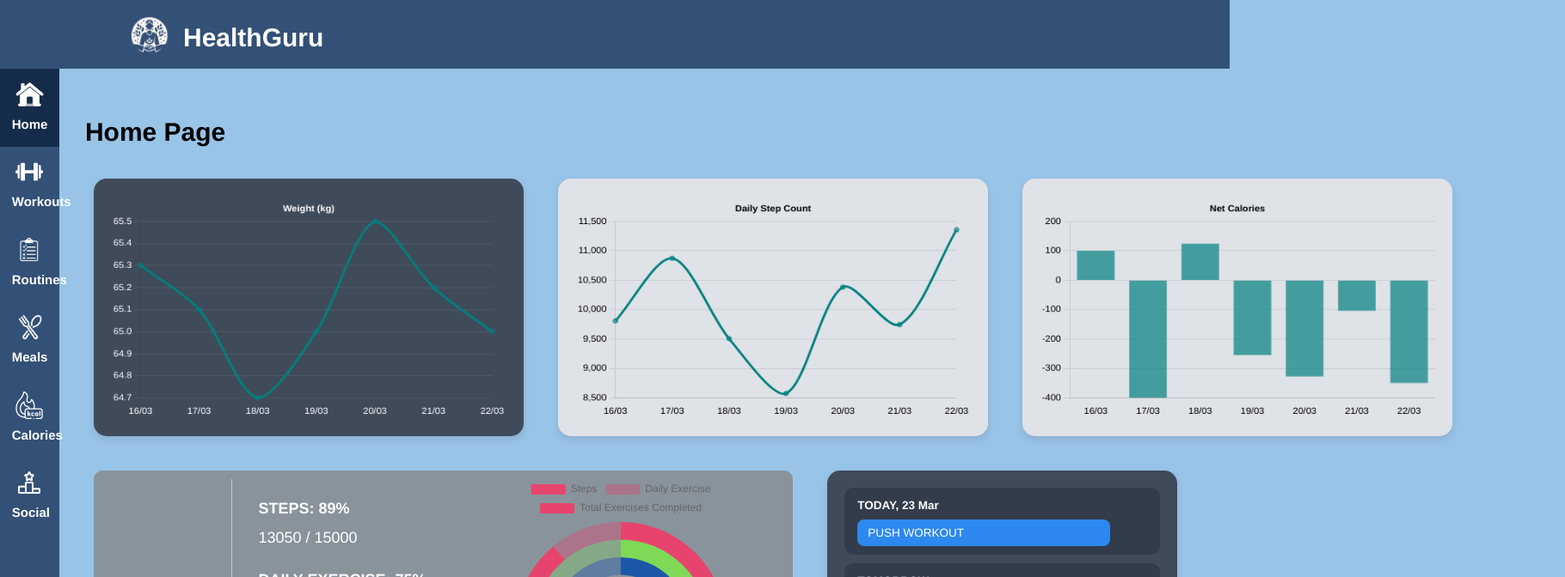
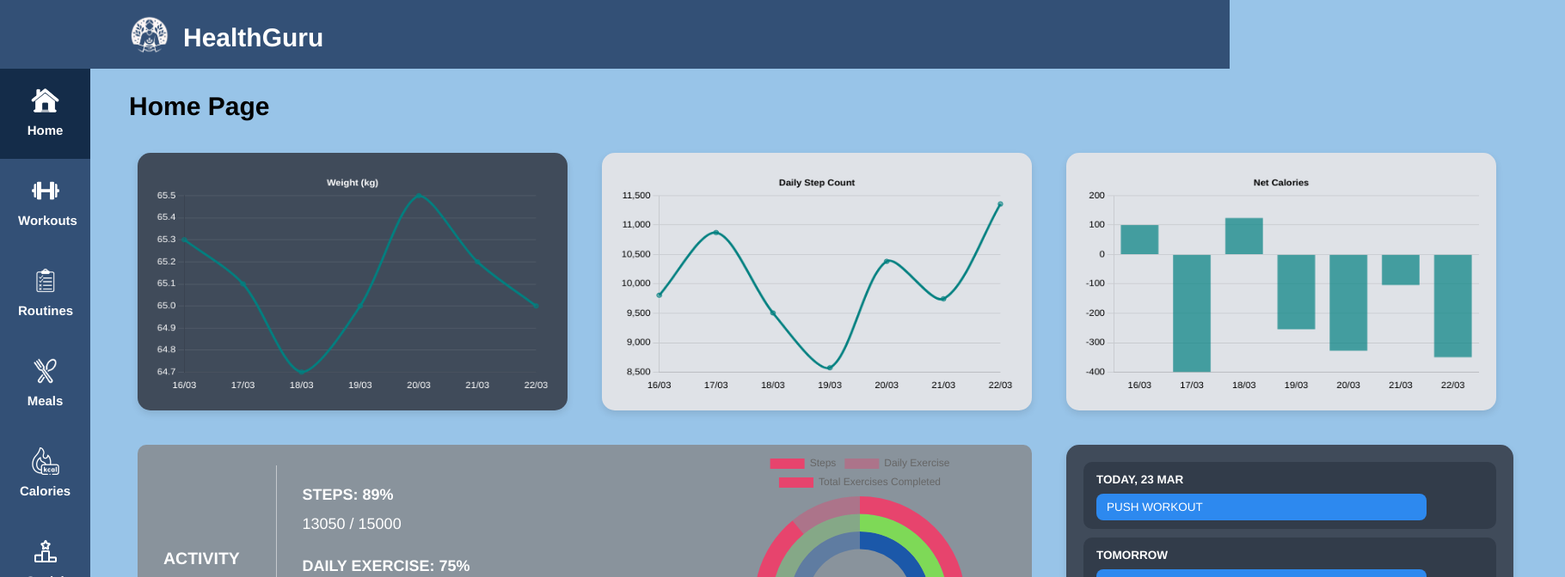
Before and after one commit to BT3103AppDev1/l1-final-term-project-group7, a Vue app: page / in a window 1280 px wide. Shown: the top 672 px of the page at 86% size, 1820 px wide, since content can reach past the window. Built offline with nearby package versions, Linux system fonts and the light colour scheme.

Commit message:
Updated Window Resizing and Scrolling Behaviour
- Fixed positions of top bar and nav bar
- Updated nav bar to have vertical scrolling in case of overflow
- Updated scroll bar colour
- Updated margins and paddings of main content components

```diff
--- a/index.html
+++ b/index.html
@@ -11,9 +11,3 @@
     <script type="module" src="/src/main.js"></script>
   </body>
 </html>
-
-<style>
-  body {
-    background-color: #98c4e8;
-  }
-</style>
--- a/src/App.vue
+++ b/src/App.vue
@@ -4,7 +4,7 @@
         <img src="@/assets/HealthGuru.png" alt="HealthGuru" class="logo"/>
         <h1 id="website-name">HealthGuru</h1>
       </div>
-      <div id="content-wrapper">
+      <div id="main">
         <div id="nav">
           <!-- Navigation links -->
           <router-link to="/">
@@ -25,11 +25,10 @@
           <router-link to="/social">
             <img src="@/assets/Social-Icon.png" alt="Social Icon" class="icon"/>
             Social</router-link>
-          <!-- <router-link to="/about">
-
-            About</router-link> -->
         </div>
-        <router-view class="router-view"/>
+        <div id="content">
+            <router-view class="router-view"/>
+        </div>
       </div>
     </div>
 </template>
--- a/src/assets/base.css
+++ b/src/assets/base.css
@@ -5,7 +5,7 @@ body {
     color 0.5s,
     background-color 0.5s;
   line-height: 1.6;
-  font-family:
+  /* font-family:
     Inter,
     -apple-system,
     BlinkMacSystemFont,
@@ -17,7 +17,7 @@ body {
     'Fira Sans',
     'Droid Sans',
     'Helvetica Neue',
-    sans-serif;
+    sans-serif; */
   font-size: 15px;
   text-rendering: optimizeLegibility;
   -webkit-font-smoothing: antialiased;
--- a/src/assets/main.css
+++ b/src/assets/main.css
@@ -2,6 +2,7 @@
 
 body {
   margin: 0px;
+  background-color: #98c4e8;
 }
 
 #app {
@@ -10,6 +11,7 @@ body {
   font-family: Avenir, Helvetica, Arial, sans-serif;
   -webkit-font-smoothing: antialiased;
   -moz-osx-font-smoothing: grayscale;
+  display: flex;
 }
 
 .icon {
@@ -23,27 +25,29 @@ body {
 }
 
 #top-bar {
+  position: fixed;
   display: flex;
   background-color: #335076;
   color: white;
   padding-left: 150px;
   width: 100%;
   height: 80px;
-  align-content: center; /* align content along y-axis */
-  /* other styles for top bar */
+  align-content: center;
 }
 
-#content-wrapper {
-  display: flex;
+#main {
+  margin-top: 80px;
 }
 
 #nav {
+  position: fixed;
   padding: 0px;
   background-color: #335076;
-  width: 100px;
   display: flex;
   flex-direction: column;
-  height: calc(100vh - 80px); /* Subtract the top bar height */
+  height: 100%;
+  overflow-y: scroll;
+  scrollbar-color: #5B789F #82afd3;
 }
 
 #nav a {
@@ -53,12 +57,13 @@ body {
   text-align: center;
 }
 
+#content {
+  margin-left: 100px;
+  padding: 0 50px;
+}
+
 .router-link {
   padding: 50px;
-}
-
-.router-view {
-  padding-left: 50px;
 }
 
 a,
--- a/src/components/Calendar.vue
+++ b/src/components/Calendar.vue
@@ -13,7 +13,7 @@
     data() {
       return {
         workouts: [
-          { id: 1, date: 'TODAY, 23 Mar', activity: 'PUSH WORKOUT' },
+          { id: 1, date: 'TODAY, 23 MAR', activity: 'PUSH WORKOUT' },
           { id: 2, date: 'TOMORROW', activity: 'PULL WORKOUT' },
           { id: 3, date: 'MONDAY,  25 MAR', activity: 'RUN' },
         ]
--- a/src/views/Home.vue
+++ b/src/views/Home.vue
@@ -59,7 +59,6 @@
 .container {
   max-width: 100%;
   margin: 1 auto;
-  padding: 30px;
 }
 
 .top-row, .bottom-row {
@@ -91,5 +90,4 @@
   padding: 10px;
 }
 
-/* Clear the borders used for visual alignment if they were just for development purposes */
 </style>
```
